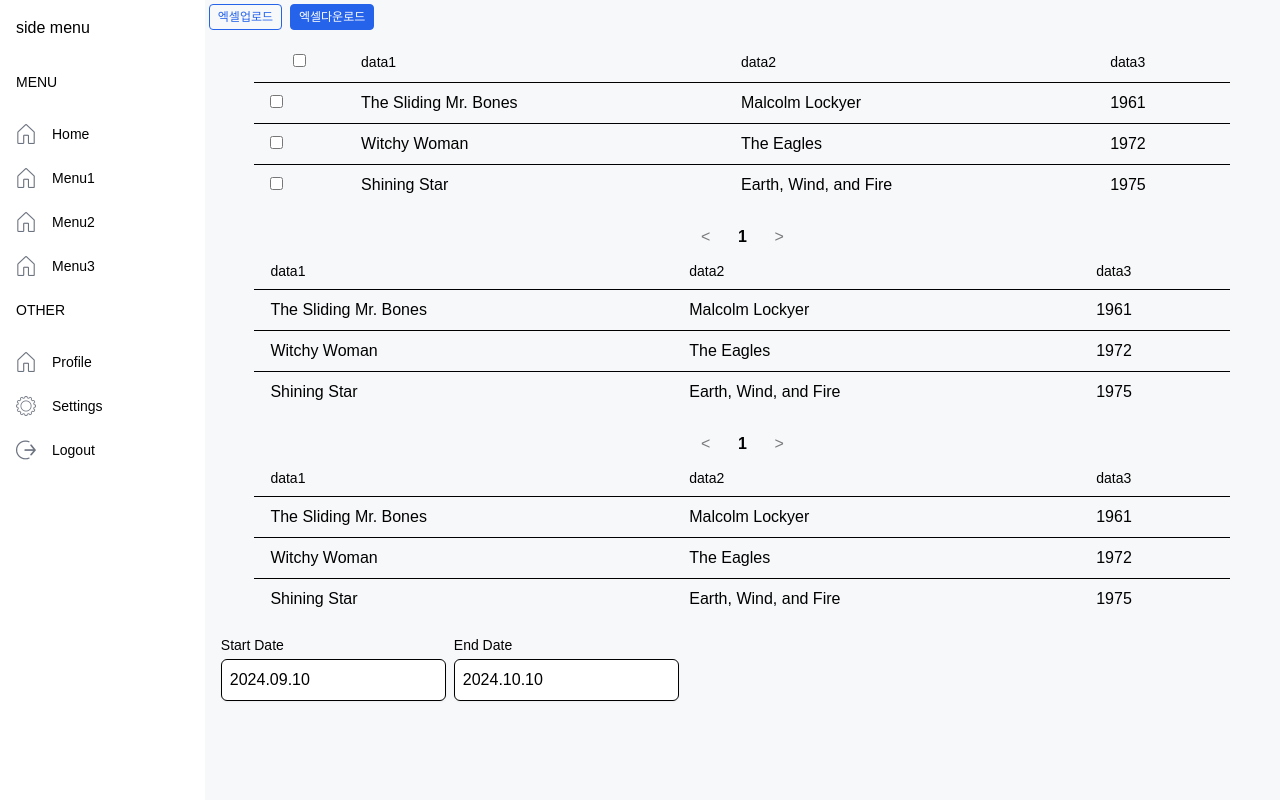
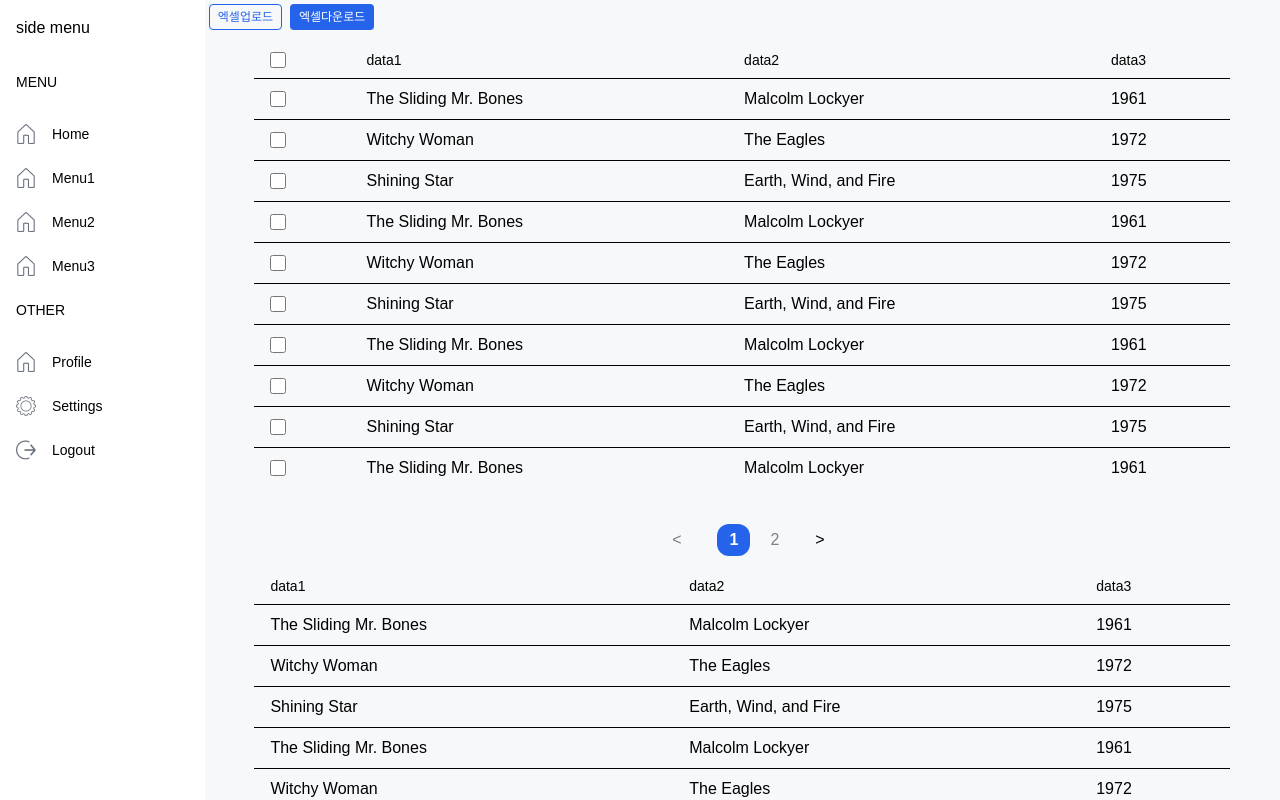
Before and after one commit to Hyeyeon-Ko/pur-ui2, a Next.js app: page /menu1 in a window 1280 px wide. Built offline with nearby package versions, Linux system fonts and the light colour scheme.

Commit message:
Feat: 컴포넌트 분리 및 수정

```diff
--- a/app/(table)/main/page.tsx
+++ b/app/(table)/main/page.tsx
@@ -213,6 +213,7 @@ const MainPage = () => {
       <Button
         mode="lg"
         variant="outline"
+        disabled
         color="Button_Default"
         content="Large Button"
         onClick={() => alert("Clicked!")}
--- a/app/(table)/menu1/page.tsx
+++ b/app/(table)/menu1/page.tsx
@@ -2,7 +2,7 @@
 
 import Button from "@/components/ui/atoms/button/Button";
 import DateRangePicker from "@/components/ui/atoms/datepicker/DateRangePicker";
-import Table from "@/components/ui/atoms/table/Table";
+import Table from "@/components/ui/molecules/table/Table";
 import useExcelFileHandler from "@/hooks/useExcelFileHandler";
 import React, { useRef, useState } from "react";
 
@@ -20,6 +20,71 @@ const data = [
     data2: "Earth, Wind, and Fire",
     data3: "1975",
   },
+  {
+    id: "3",
+    data1: "The Sliding Mr. Bones",
+    data2: "Malcolm Lockyer",
+    data3: "1961",
+  },
+  { id: "4", data1: "Witchy Woman", data2: "The Eagles", data3: "1972" },
+  {
+    id: "5",
+    data1: "Shining Star",
+    data2: "Earth, Wind, and Fire",
+    data3: "1975",
+  },
+  {
+    id: "6",
+    data1: "The Sliding Mr. Bones",
+    data2: "Malcolm Lockyer",
+    data3: "1961",
+  },
+  { id: "7", data1: "Witchy Woman", data2: "The Eagles", data3: "1972" },
+  {
+    id: "8",
+    data1: "Shining Star",
+    data2: "Earth, Wind, and Fire",
+    data3: "1975",
+  },
+  {
+    id: "9",
+    data1: "The Sliding Mr. Bones",
+    data2: "Malcolm Lockyer",
+    data3: "1961",
+  },
+  { id: "10", data1: "Witchy Woman", data2: "The Eagles", data3: "1972" },
+  {
+    id: "11",
+    data1: "Shining Star",
+    data2: "Earth, Wind, and Fire",
+    data3: "1975",
+  },
+  {
+    id: "12",
+    data1: "The Sliding Mr. Bones",
+    data2: "Malcolm Lockyer",
+    data3: "1961",
+  },
+  { id: "13", data1: "Witchy Woman", data2: "The Eagles", data3: "1972" },
+  {
+    id: "14",
+    data1: "Shining Star",
+    data2: "Earth, Wind, and Fire",
+    data3: "1975",
+  },
+  {
+    id: "15",
+    data1: "The Sliding Mr. Bones",
+    data2: "Malcolm Lockyer",
+    data3: "1961",
+  },
+  { id: "16", data1: "Witchy Woman", data2: "The Eagles", data3: "1972" },
+  {
+    id: "17",
+    data1: "Shining Star",
+    data2: "Earth, Wind, and Fire",
+    data3: "1975",
+  },
 ];
 
 const columns = ["data1", "data2", "data3"];
@@ -28,6 +93,9 @@ const MenuPage = () => {
   const [selectedRows, setSelectedRows] = useState<string[]>([]);
   const { handleFileUpload, handleFileDownload } = useExcelFileHandler();
   const fileInputRef = useRef<HTMLInputElement | null>(null);
+
+  const [startDate, setStartDate] = useState<Date | undefined>(new Date());
+  const [endDate, setEndDate] = useState<Date | undefined>(new Date());
 
   const handleButtonClick = () => {
     if (fileInputRef.current) {
@@ -102,7 +170,14 @@ const MenuPage = () => {
       <div>
         <Table data={data} columns={columns} onRowSelect={handleRowSelect} />
       </div>
-      <DateRangePicker />
+      <DateRangePicker
+        startDate={startDate}
+        endDate={endDate}
+        onStartDateChange={setStartDate}
+        onEndDateChange={setEndDate}
+        startLabel="시작 날짜"
+        endLabel="종료 날짜"
+      />
     </div>
   );
 };
--- a/app/globals.css
+++ b/app/globals.css
@@ -2,77 +2,63 @@
 @tailwind components;
 @tailwind utilities;
 
-:root {
-  /* sm Button */
-  --sm-height: 40px;
-  --sm-color: #ffffff;
-  --sm-borderRadius: 5px;
-  --sm-border: none;
-  --sm-textAlign: center;
-  --sm-fontWeight: 500;
-  --sm-display: flex;
-  --sm-lineHeight: 1.5;
-  --sm-alignItems: center;
-  --sm-fontSize: 14px;
-  --sm-margin: 5px;
-  --sm-justifyContent: center;
-  --sm-padding: 10px;
+.react-datepicker__input-container > input {
+  border: 1px dotted #888888;
+  color: #051d36;
+  text-align: center;
+  width: 150px;
+  cursor: pointer;
+}
 
-  --sm-check-width: 18px;
-  --sm-check-height: 18px;
+.react-datepicker__input-container > svg {
+  padding: 12px !important;
+  fill: #888888 !important;
+}
 
-  /* Es Button */
-  /* --xs-width: 30px; */
-  --xs-height: 30px;
-  --xs-color: #ffffff;
-  --xs-borderRadius: 5px;
-  --xs-border: none;
-  --xs-textAlign: center;
-  --xs-fontWeight: 400;
-  --xs-display: flex;
-  --xs-lineHeight: 1.5;
-  --xs-alignItems: center;
-  --xs-fontSize: 12px;
-  --xs-margin: 5px;
-  --xs-justifyContent: center;
-  --xs-padding: 8px;
+.custom-calendar {
+  --tw-shadow: 0px 10px 15px -3px rgba(0, 0, 0, 0.1),
+    0px 4px 6px -2px rgba(0, 0, 0, 0.05);
+  background-color: white;
+  border-radius: 0.5rem;
+  box-shadow: var(--tw-shadow);
+  padding: 1rem;
+}
 
-  --xs-check-width: 16px;
-  --xs-check-height: 16px;
+.custom-calendar .react-datepicker__day--in-selecting-range,
+.custom-calendar .react-datepicker__day--in-range {
+  background-color: #93c5fd;
+}
+.custom-calendar .react-datepicker__header {
+  background-color: white;
+  color: white;
+  padding: 1rem;
+  border-top-left-radius: 0.5rem;
+  border-top-right-radius: 0.5rem;
+}
 
-  /* md Button */
-  --md-height: 40px;
-  --md-color: #ffffff;
-  --md-borderRadius: 5px;
-  --md-border: none;
-  --md-textAlign: center;
-  --md-fontWeight: 700;
-  --md-display: flex;
-  --md-lineHeight: 1.5;
-  --md-alignItems: center;
-  --md-fontSize: 16px;
-  --md-margin: 5px;
-  --md-justifyContent: center;
-  --md-padding: 20px;
+.custom-calendar .react-datepicker__day--selected,
+.custom-calendar .react-datepicker__day--keyboard-selected {
+  background-color: #3b82f6;
+  color: white;
+  border-radius: 100px !important;
+}
 
-  --md-check-width: 20px;
-  --md-check-height: 20px;
+.custom-calendar .react-datepicker__day--hover {
+  background-color: #93c5fd;
+  border-radius: 25% !important;
+}
 
-  /* Lg Button */
-  --lg-height: 50px;
-  --lg-color: #ffffff;
-  --lg-borderRadius: 5px;
-  --lg-border: none;
-  --lg-textAlign: center;
-  --lg-fontWeight: 700;
-  --lg-display: flex;
-  --lg-lineHeight: 1.5;
-  --lg-alignItems: center;
-  --lg-fontSize: 18px;
-  --lg-margin: 5px;
-  --lg-justifyContent: center;
-  --lg-padding: 20px 28px;
+.custom-calendar .react-datepicker__day {
+  margin: 0.2rem;
+  border-radius: 0.375rem;
+}
 
-  --lg-check-width: 24px;
-  --lg-check-height: 24px;
+.custom-calendar .react-datepicker__navigation--next,
+.custom-calendar .react-datepicker__navigation--previous {
+  top: 1rem;
+  width: 1.5rem;
+  height: 1.5rem;
+  background-color: white;
+  border-radius: 9999px;
+  padding: 0.25rem;
 }
--- a/components/ui/atoms/button/Button.tsx
+++ b/components/ui/atoms/button/Button.tsx
@@ -30,21 +30,20 @@ const Button: React.FC<ButtonProps> = ({
     lg: "text-lg px-6 py-3",
   };
 
-  const backgroundColor = disabled
-    ? "gray"
-    : variant === "outline"
-    ? "transparent"
-    : color
-    ? colors[color]
-    : "#2563EB";
-  const textColor = disabled
-    ? "lightgray"
-    : variant === "outline"
-    ? color
-      ? colors[color]
-      : "black"
-    : "white";
-  const border = disabled ? "lightgray" : color ? colors[color] : "transparent";
+  const palette = () => {
+    if (variant === "outline")
+      return {
+        backgroundColor: "transparent",
+        color: color ? colors[color] : "black",
+        border: `1px solid ${color ? colors[color] : "transparent"}`,
+      };
+
+    return {
+      backgroundColor: "#2563EB",
+      color: "white",
+      border: "1px solid transparent",
+    };
+  };
 
   return (
     <button
@@ -53,19 +52,19 @@ const Button: React.FC<ButtonProps> = ({
       } ${disabled ? "cursor-not-allowed" : "cursor-pointer"}`}
       style={{
         ...customStyle,
-        backgroundColor,
-        color: textColor,
-        border: `1px solid ${border}`,
-        filter: disabled ? "saturate(0.5)" : "saturate(1)",
+        ...palette(),
+        opacity: disabled ? 0.5 : 1,
       }}
       onClick={!disabled ? onClick : undefined}
       onMouseEnter={(e) => {
         if (!disabled) {
-          e.currentTarget.style.filter = "saturate(0.7)";
+          e.currentTarget.style.opacity = "0.7";
         }
       }}
       onMouseLeave={(e) => {
-        e.currentTarget.style.filter = "saturate(1)";
+        if (!disabled) {
+          e.currentTarget.style.opacity = "1";
+        }
       }}
       disabled={disabled}
     >
--- a/components/ui/atoms/datepicker/DateRangePicker.tsx
+++ b/components/ui/atoms/datepicker/DateRangePicker.tsx
@@ -1,65 +1,68 @@
-import React, { useState } from "react";
+import React from "react";
 import DatePicker from "react-datepicker";
 import "react-datepicker/dist/react-datepicker.css";
+import { ko } from "date-fns/locale";
 
-const DateRangePicker = () => {
-  const today = new Date();
-  const lastMonth = new Date(today);
-  lastMonth.setMonth(today.getMonth() - 1);
+interface DateRangePickerProps {
+  startDate: Date | undefined;
+  endDate: Date | undefined;
+  onStartDateChange: (date: Date | undefined) => void;
+  onEndDateChange: (date: Date | undefined) => void;
+  minDate?: Date;
+  maxDate?: Date;
+  startLabel?: string;
+  endLabel?: string;
+}
 
-  const [startDate, setStartDate] = useState<Date | undefined>(lastMonth);
-  const [endDate, setEndDate] = useState<Date | undefined>(today);
-
+const DateRangePicker: React.FC<DateRangePickerProps> = ({
+  startDate,
+  endDate,
+  onStartDateChange,
+  onEndDateChange,
+  minDate = new Date("2000-01-01"),
+  maxDate = new Date(),
+  startLabel = "Start Date",
+  endLabel = "End Date",
+}) => {
   return (
-    <div className="flex p-4 gap-2">
+    <div className="flex p-4 gap-4">
       <div>
-        <label className="block text-sm font-medium text-gray-700">
-          Start Date
+        <label className="block text-sm font-medium text-gray-700 mb-1">
+          {startLabel}
         </label>
         <DatePicker
+          showIcon
           dateFormat="yyyy.MM.dd"
           selected={startDate}
-          onChange={(date: Date | null) => {
-            if (date) {
-              setStartDate(date);
-              if (endDate && date > endDate) {
-                setEndDate(undefined);
-              }
-            } else {
-              setStartDate(undefined);
-            }
-          }}
+          onChange={(date: Date | null) => onStartDateChange(date || undefined)}
           selectsStart
           startDate={startDate}
           endDate={endDate}
-          minDate={new Date("2000-01-01")}
-          maxDate={today}
-          locale="ko"
+          minDate={minDate}
+          maxDate={maxDate}
+          locale={ko}
           className="mt-1 block w-full p-2 border border-gray-300 rounded-md shadow-sm focus:outline-none focus:ring focus:ring-blue-500"
+          calendarClassName="custom-calendar"
         />
       </div>
 
       <div>
-        <label className="block text-sm font-medium text-gray-700">
-          End Date
+        <label className="block text-sm font-medium text-gray-700 mb-1">
+          {endLabel}
         </label>
         <DatePicker
+          showIcon
           dateFormat="yyyy.MM.dd"
           selected={endDate}
-          onChange={(date: Date | null) => {
-            if (date) {
-              setEndDate(date);
-            } else {
-              setEndDate(undefined);
-            }
-          }}
+          onChange={(date: Date | null) => onEndDateChange(date || undefined)}
           selectsEnd
           startDate={startDate}
           endDate={endDate}
-          minDate={startDate}
-          maxDate={today}
-          locale="ko"
+          minDate={startDate || minDate}
+          maxDate={maxDate}
+          locale={ko}
           className="mt-1 block w-full p-2 border border-gray-300 rounded-md shadow-sm focus:outline-none focus:ring focus:ring-blue-500"
+          calendarClassName="custom-calendar"
         />
       </div>
     </div>
--- a/components/ui/atoms/filter/Filter.tsx
+++ b/components/ui/molecules/filter/Filter.tsx
@@ -1,8 +1,7 @@
 import React, { useRef } from "react";
-import Input from "../input/Input";
+import Input from "../../atoms/input/Input";
 
-import Button from "../button/Button";
-import DateRangePicker from "../datepicker/DateRangePicker";
+import Button from "../../atoms/button/Button";
 
 interface FilterProps {
   searchTerm: string;
@@ -29,7 +28,6 @@ const Filter: React.FC<FilterProps> = ({
 
   return (
     <div>
-      <DateRangePicker />
       <div className="flex gap-2">
         {/* 시작일 선택 */}
 
--- /dev/null
+++ b/components/ui/molecules/pagination/Pagination.tsx
@@ -0,0 +1,68 @@
+import React from "react";
+import colors from "@/styles/colors";
+
+interface PaginationProps {
+  currentPage: number;
+  totalPages: number;
+  onPageChange: (page: number) => void;
+}
+
+const Pagination: React.FC<PaginationProps> = ({
+  currentPage,
+  totalPages,
+  onPageChange,
+}) => {
+  const handlePrevious = () => {
+    if (currentPage > 1) {
+      onPageChange(currentPage - 1);
+    }
+  };
+
+  const handleNext = () => {
+    if (currentPage < totalPages) {
+      onPageChange(currentPage + 1);
+    }
+  };
+
+  return (
+    <div className="flex items-center justify-center gap-3 mt-6">
+      <button
+        onClick={handlePrevious}
+        disabled={currentPage === 1}
+        className="px-6 py-4 bg-gray-200 disabled:opacity-50"
+      >
+        &lt;
+      </button>
+
+      <div className="flex items-center gap-2">
+        {Array.from({ length: totalPages }, (_, i) => i + 1).map((page) => (
+          <button
+            key={page}
+            onClick={() => onPageChange(page)}
+            style={{
+              backgroundColor:
+                currentPage === page ? colors.Button_Default : "transparent",
+              color: currentPage === page ? "white" : "gray",
+              borderRadius: currentPage === page ? "12px" : "none",
+            }}
+            className={`px-3 py-1 transition-colors duration-200 ${
+              currentPage === page ? "font-bold" : "hover:opacity-90"
+            }`}
+          >
+            {page}
+          </button>
+        ))}
+      </div>
+
+      <button
+        onClick={handleNext}
+        disabled={currentPage === totalPages}
+        className="px-3 py-1 bg-gray-200 rounded disabled:opacity-50"
+      >
+        &gt;
+      </button>
+    </div>
+  );
+};
+
+export default Pagination;
--- a/components/ui/atoms/table/Table.tsx
+++ b/components/ui/molecules/table/Table.tsx
@@ -1,4 +1,6 @@
-import React, { useState, useEffect } from "react";
+import React, { useState } from "react";
+import Pagination from "../pagination/Pagination";
+import Checkbox from "../../atoms/checkbox/Checkbox";
 
 interface TableProps {
   data: Array<{ [key: string]: string }>;
@@ -21,18 +23,16 @@ const Table: React.FC<TableProps> = ({
   const totalPages = Math.ceil(data.length / rowsPerPage);
   const [selectedRows, setSelectedRows] = useState<string[]>([]);
 
-  // 페이지에 따른 데이터 계산
   const indexOfLastRow = currentPage * rowsPerPage;
   const indexOfFirstRow = indexOfLastRow - rowsPerPage;
   const currentData = pagination
     ? data.slice(indexOfFirstRow, indexOfLastRow)
     : data;
 
-  // 전체 선택 처리
   const handleSelectAll = (e: React.ChangeEvent<HTMLInputElement>) => {
     const checked = e.target.checked;
     const newSelectedRows = checked
-      ? data.map((_, index) => String(index)) // 전체 데이터 기준으로 선택
+      ? data.map((_, index) => String(index))
       : [];
 
     setSelectedRows(newSelectedRows);
@@ -46,7 +46,6 @@ const Table: React.FC<TableProps> = ({
         ? prev.filter((id) => id !== rowId)
         : [...prev, rowId];
 
-      // 선택된 행이 있을 때만 콜백 호출
       onRowSelect?.(newSelectedRows);
       return newSelectedRows;
     });
@@ -57,11 +56,6 @@ const Table: React.FC<TableProps> = ({
     selectedRows.includes(String(index))
   );
 
-  // 선택된 행 출력 (디버깅 용도)
-  useEffect(() => {
-    console.log("선택된 행:", selectedRows);
-  }, [selectedRows]);
-
   return (
     <div className="container mx-auto">
       <div className="overflow-x-auto">
@@ -70,8 +64,8 @@ const Table: React.FC<TableProps> = ({
             <tr>
               {showCheckbox && (
                 <th className="px-4 py-2">
-                  <input
-                    type="checkbox"
+                  <Checkbox
+                    mode="sm"
                     checked={isAllSelected}
                     onChange={handleSelectAll}
                   />
@@ -92,8 +86,8 @@ const Table: React.FC<TableProps> = ({
               <tr key={index} className="hover:bg-gray-100 cursor-pointer">
                 {showCheckbox && (
                   <td className="px-4 py-2">
-                    <input
-                      type="checkbox"
+                    <Checkbox
+                      mode="sm"
                       checked={selectedRows.includes(
                         String(indexOfFirstRow + index)
                       )}
@@ -114,45 +108,12 @@ const Table: React.FC<TableProps> = ({
         </table>
       </div>
 
-      {/* 페이지네이션 */}
       {pagination && (
-        <div className="flex items-center justify-center mt-4">
-          <button
-            onClick={() => setCurrentPage(currentPage - 1)}
-            disabled={currentPage === 1}
-            className="px-3 py-1 bg-gray-200 rounded disabled:opacity-50"
-          >
-            &lt;
-          </button>
-
-          <div className="flex items-center">
-            {Array.from({ length: totalPages }, (_, i) => i + 1).map((page) => (
-              <div key={page} className="relative flex items-center mx-1">
-                <button
-                  onClick={() => setCurrentPage(page)}
-                  className={`flex items-center justify-center w-8 h-8 rounded-full ${
-                    currentPage === page
-                      ? "bg-gray-200 text-blue-500 font-bold"
-                      : "bg-gray-200 text-gray-500"
-                  }`}
-                >
-                  {page}
-                </button>
-                {currentPage === page && (
-                  <span className="absolute w-4 h-4 bg-blue-500 rounded-full top-1 left-1" />
-                )}
-              </div>
-            ))}
-          </div>
-
-          <button
-            onClick={() => setCurrentPage(currentPage + 1)}
-            disabled={currentPage === totalPages}
-            className="px-3 py-1 bg-gray-200 rounded disabled:opacity-50"
-          >
-            &gt;
-          </button>
-        </div>
+        <Pagination
+          currentPage={currentPage}
+          totalPages={totalPages}
+          onPageChange={setCurrentPage}
+        />
       )}
     </div>
   );
```
